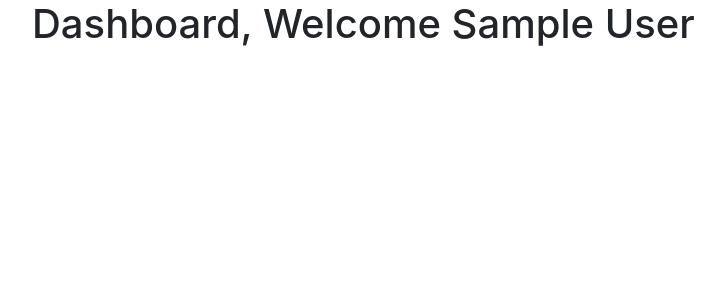
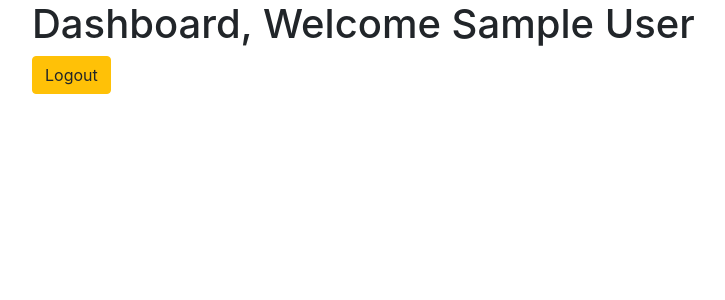
Before and after one commit to ClisbyShawn/react-journal, a React (Create React App) app: page /dashboard in a window 1280 px wide. Shown: the top 300 px of the page, without its empty margins (53-778 px from the left). Built offline with nearby package versions, Linux system fonts and the light colour scheme; sample sign-in values are in the browser's storage.

Commit message:
Added route conditional rendering and logout functionality. Note: looking into a cleaner refactor.

```diff
--- a/src/App.js
+++ b/src/App.js
@@ -14,8 +14,16 @@ class App extends Component {
         <Switch>
           <Route path="/login" component={LoginForm} />
           <Route path="/register" component={RegisterForm} />
-          <Route path="/dashboard" component={Dashboard} />
-          <Redirect from="/" to="/login" />
+          <Route
+            path="/dashboard"
+            render={() =>
+              localStorage.getItem("tokenKey") ? <Dashboard /> : <LoginForm />
+            }
+          />
+          <Redirect
+            from="/"
+            to={localStorage.getItem("tokenKey") ? "/dashboard" : "/login"}
+          />
         </Switch>
       </div>
     );
--- a/src/components/Dashboard.jsx
+++ b/src/components/Dashboard.jsx
@@ -12,7 +12,20 @@ class Dashboard extends Component {
 
   render() {
     const { user } = this.state;
-    return <h1>Dashboard, Welcome {user.name}</h1>;
+    return (
+      <div>
+        <h1>Dashboard, Welcome {user.name}</h1>
+        <button
+          className="btn btn-warning"
+          onClick={() => {
+            auth.logout();
+            window.location = "/";
+          }}
+        >
+          Logout
+        </button>
+      </div>
+    );
   }
 }
 
```
